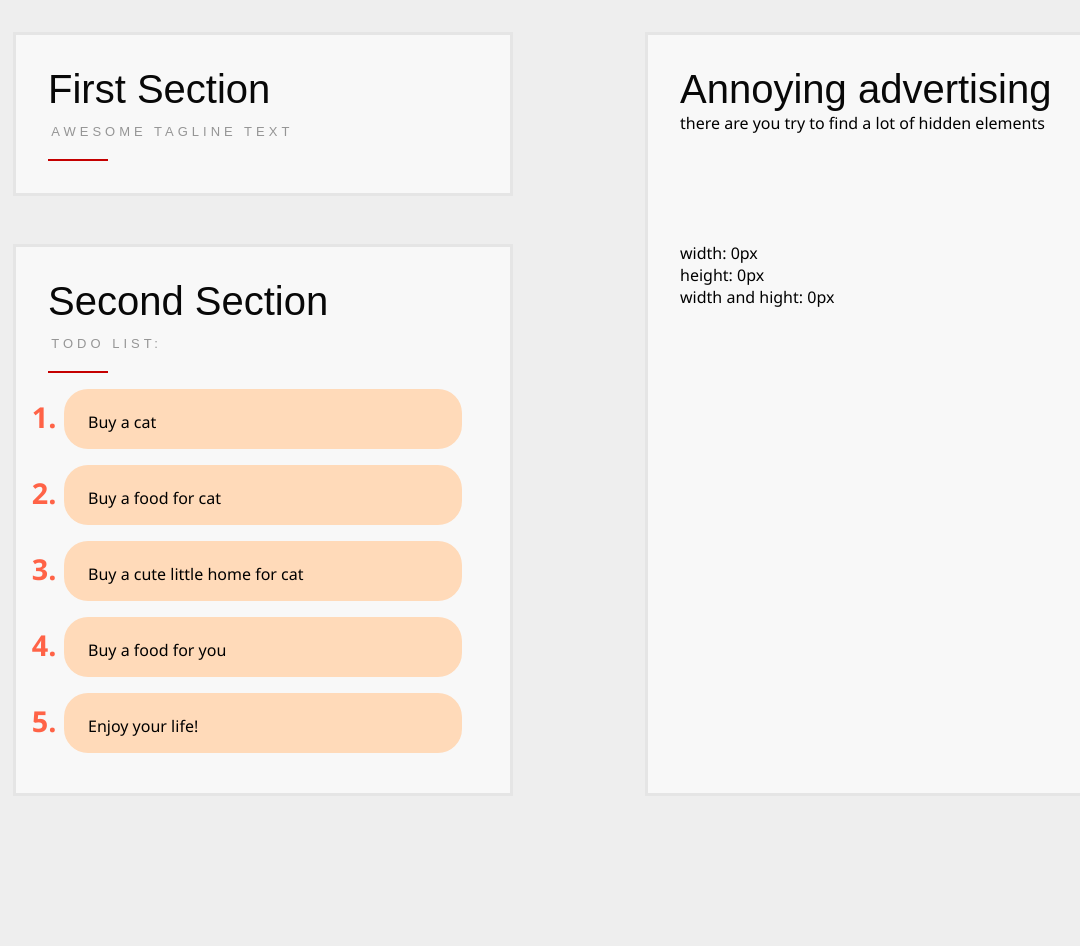
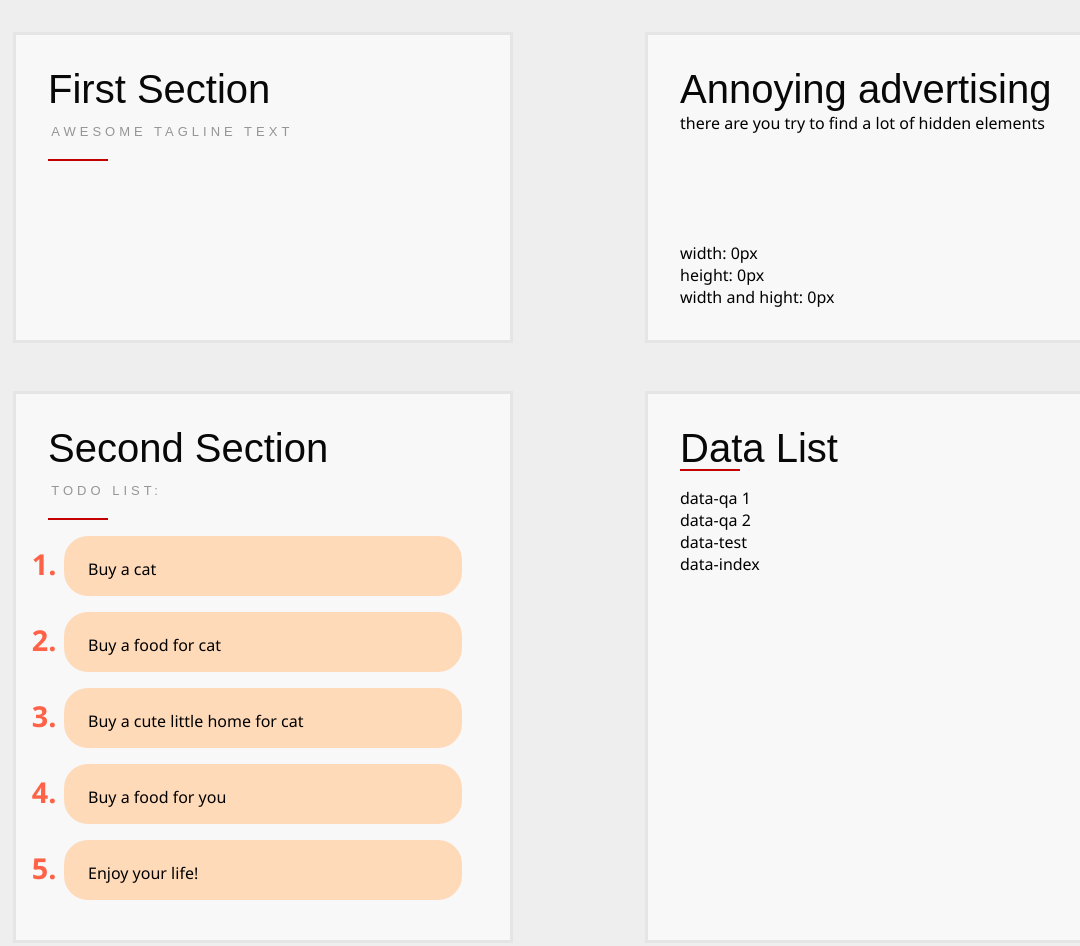
Before and after one commit to Iogsotot/JDN-test-site, a plain HTML site: page index.html in a window 1280 px wide. Shown: the whole page, without its empty margins (42-1122 px from the left). Before the commit the page ends 828 px from the top, so only its background shows below. Drawn offline with Linux system fonts and the light colour scheme.

Commit message:
feat: add data attributes cases

```diff
--- a/index.html
+++ b/index.html
@@ -25,7 +25,7 @@
 				<li>Buy a cute little home for cat</li>
 				<li>Buy a food for you</li>
 				<li>Enjoy your life!</li>
-			</ul>
+				</ul>
 		</section>
 		<aside>
 			<h1>Annoying advertising</h1>
@@ -34,11 +34,20 @@
 			<h4 class="hidden-visibility">visibility: hidden</h4>
 			<h4 class="hidden-opacity">opacity: 0</h4>
 			<span class="hidden-width">width: 0px</span>
-		  </br>
+			</br>
 			<span class="hidden-height">height: 0px</span>
-	  	</br>
+			</br>
 			<span class="hidden-width hidden-height">width and hight: 0px</span>
 		</aside>
+		<section class="two section--tree">
+			<h1>Data list</h1>
+			<p class="data">
+				<div data-qa="dataQA-ONE">data-qa 1</div>
+				<div data-qa="dataQA-TWO">data-qa 2</div>
+				<div data-test="dataTEST">data-test</div>
+				<div data-index="dataIndex">data-index</div>
+				</p>
+		</section>
 	</main>
 </body>
 
--- a/style.css
+++ b/style.css
@@ -2,7 +2,7 @@ main {
 	display: grid;
 	grid-template-areas:
 	"section-one aside"
-	"section-two aside"
+	"section-two section-tree"
 }
 
 .section--one {
@@ -12,6 +12,11 @@ main {
 .section--two {
 	grid-area: section-two;
 }
+
+.section--tree {
+	grid-area: section-tree;
+}
+
 
 aside {
 	grid-area: aside;
```
